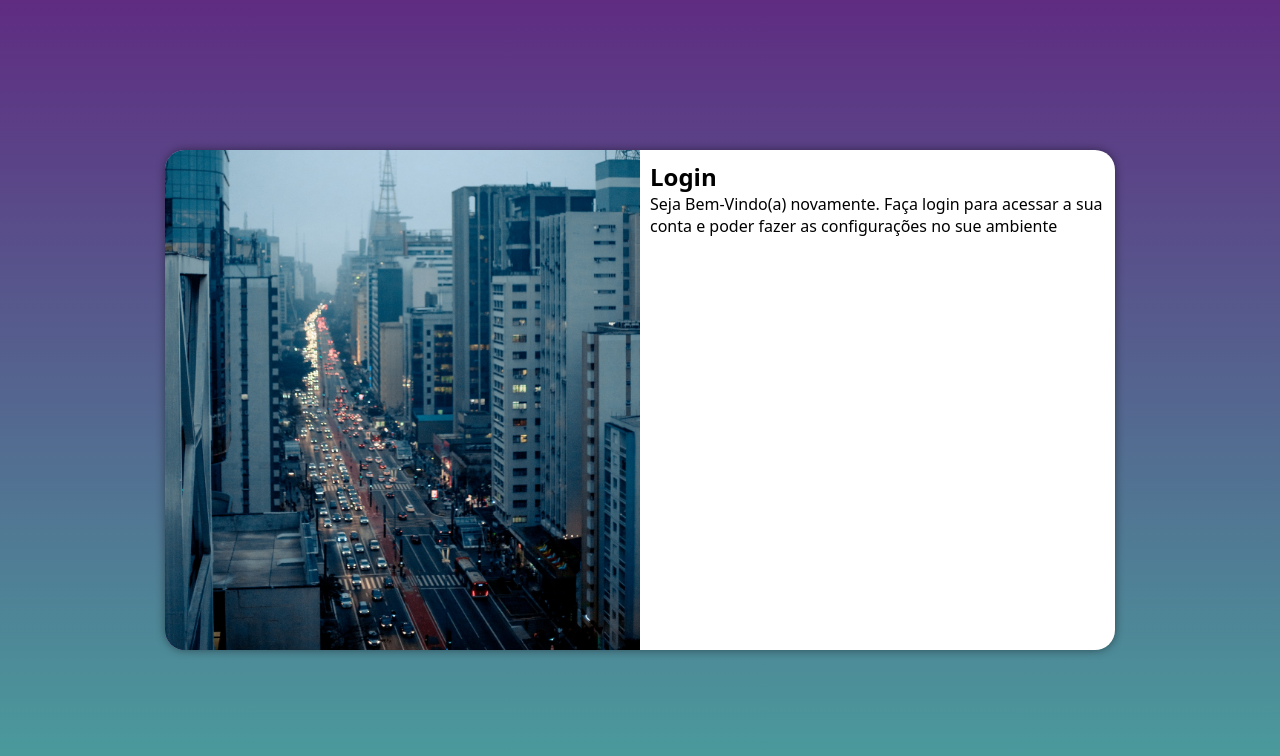
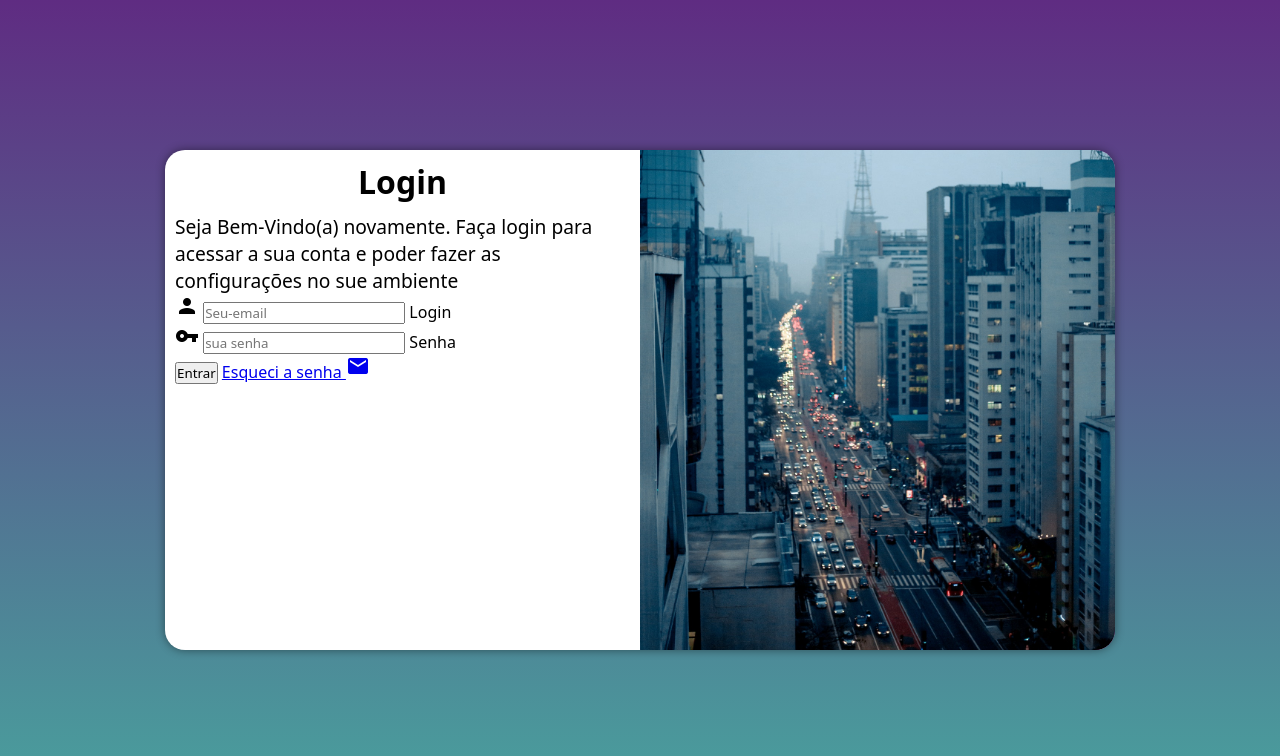
Before and after one commit to thedeniis/projeto-login, a plain HTML site: page index.html in a window 1280 px wide. Drawn offline with Linux system fonts and the light colour scheme.

Commit message:
adicionei o formulário

```diff
--- a/estilos/media-query.css
+++ b/estilos/media-query.css
@@ -31,14 +31,22 @@
     }
 
     section#login > div#imagem{
-        float: left;
+        float: right;
         width: 50%;
         height: 100%;
     }
 
     section#login > div#formulario {
-        float: right;
+        float: left;
         width: 50%;
     }
 
+    div#formulario > h1 {
+        font-size: 2em;
+    }
+
+    div#formulario > p {
+        font-size: 1.2em;
+    }
+
 }
--- a/estilos/style.css
+++ b/estilos/style.css
@@ -56,3 +56,12 @@ section#login > div#formulario
     display: block;
     padding: 10px;
 }
+div#formulario > h1
+{
+    text-align: center;
+    margin-bottom: 10px;
+}
+div#formulario > p
+{
+    font-size: 0.8em;
+}
--- a/index.html
+++ b/index.html
@@ -5,6 +5,7 @@
     <meta http-equiv="X-UA-Compatible" content="IE=edge">
     <meta name="viewport" content="width=device-width, initial-scale=1.0">
     <title>Login</title>
+    <link href="http://fonts.googleapis.com/icon?family=Material+Icons" rel="stylesheet">
     <link rel="stylesheet" href="estilos/style.css">
     <link rel="stylesheet" href="estilos/media-query.css">
 </head>
@@ -17,8 +18,22 @@
             <div id="formulario">
                 <h1>Login</h1>
                 <p>Seja Bem-Vindo(a) novamente. Faça login para acessar a sua conta e poder fazer as configurações no sue ambiente</p>
-                <form action="login.php" method="post">
+                <form action="login.php" method="post" autocomplete="on">
+                    <div class="campo">
+                        <i class="material-icons">person</i>
+                        <input type="email" name="login" id="ilogin" placeholder="Seu-email" autocomplete="email" required maxlength="30">
+                        <label for="ilogin">Login</label>
+                    </div>
 
+                    <div class="campo">
+                        <i class="material-icons">vpn_key</i>
+                        <input type="password" name="Senha" id="isenha" placeholder="sua senha" autocomplete="current-password" required minlength="8" maxlength="20">
+                        <label for="isenha">Senha</label>
+                    </div>
+                <input type="submit" value="Entrar">
+                <a href="esqueci.html">
+                    Esqueci a senha <i class="material-icons">mail</i>
+                </a>
                 </form>
             </div>
         </section>
```
